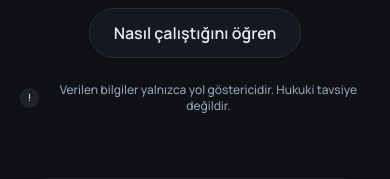
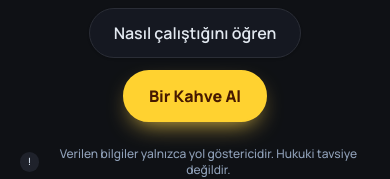
Before and after one commit to ozgurozbekuk/asylumapp, a React (Vite) app in the folder frontend/: page / in a window 390 px wide. Shown: the part 473-652 px from the top of the page. Built offline with nearby package versions, Linux system fonts and the light colour scheme; no server answers.

Commit message:
update ui

```diff
--- a/frontend/src/pages/chat/Chat.jsx
+++ b/frontend/src/pages/chat/Chat.jsx
@@ -718,6 +718,18 @@ const Chat = () => {
       let response = null;
       if (value && STREAM_ASSISTANT_RESPONSES) {
         setIsStreamingMessage(true);
+        streamAssistantId = `assistant-${Date.now()}`;
+        streamAssistantCreated = true;
+        setMessages((prev) => [
+          ...prev,
+          {
+            id: streamAssistantId,
+            role: 'assistant',
+            content: t.thinking,
+            citations: [],
+          },
+        ]);
+
         const token = typeof getToken === 'function' ? await getToken() : null;
         const streamResponse = await fetch(`${API_BASE_URL}/api/chat/sessions/${sessionId}/messages`, {
           method: 'POST',
@@ -739,18 +751,6 @@ const Chat = () => {
         if (!reader) {
           throw new Error('Streaming response body is not available.');
         }
-
-        streamAssistantId = `assistant-${Date.now()}`;
-        streamAssistantCreated = true;
-        setMessages((prev) => [
-          ...prev,
-          {
-            id: streamAssistantId,
-            role: 'assistant',
-            content: t.thinking,
-            citations: [],
-          },
-        ]);
 
         let buffer = '';
         let donePayload = null;
@@ -1069,6 +1069,17 @@ const Chat = () => {
             <div className="absolute right-0 top-0 h-full w-[280px] bg-[#0b0d12] px-4 py-5 shadow-2xl">
               <div className="mb-4 flex items-center justify-between">
                 <div className="text-sm font-semibold text-slate-100">{t.assistantName}</div>
+                <div className="flex items-center gap-2">
+                  <SignedIn>
+                    <UserButton
+                      appearance={{
+                        elements: {
+                          avatarBox: 'h-8 w-8 rounded-full border border-[#24272f]',
+                        },
+                      }}
+                      afterSignOutUrl="/"
+                    />
+                  </SignedIn>
                   <button
                     type="button"
                     onClick={() => setIsMobileMenuOpen(false)}
@@ -1077,6 +1088,7 @@ const Chat = () => {
                   >
                     ✕
                   </button>
+                </div>
               </div>
               <div className="space-y-2">
                 <Link
--- a/frontend/src/pages/landingpage/Home.jsx
+++ b/frontend/src/pages/landingpage/Home.jsx
@@ -463,6 +463,14 @@ const Home = ({ language = 'tr', setLanguage = () => {} }) => {
             >
               {t.hero.secondaryCta}
             </a>
+            <a
+              href={t.footer.supportUrl}
+              target="_blank"
+              rel="noreferrer"
+              className="inline-flex items-center justify-center rounded-full border-2 border-amber-300 bg-amber-300 px-6 py-3 text-base font-extrabold text-amber-950 shadow-[0_10px_24px_-10px_rgba(252,211,77,0.95)] transition hover:scale-[1.03] hover:bg-amber-200 sm:hidden"
+            >
+              {t.nav.support}
+            </a>
           </div>
           <p className="mt-6 flex items-center justify-center gap-2 text-xs font-medium text-slate-400">
             <span className="inline-flex h-5 w-5 items-center justify-center rounded-full bg-[#1f222b] text-[10px] font-semibold text-slate-300">
```
Lines whose indentation alone changed are shown as unchanged.
